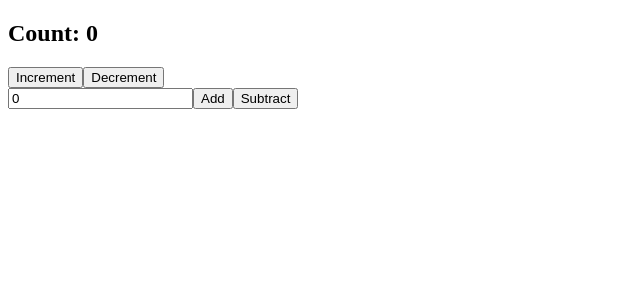
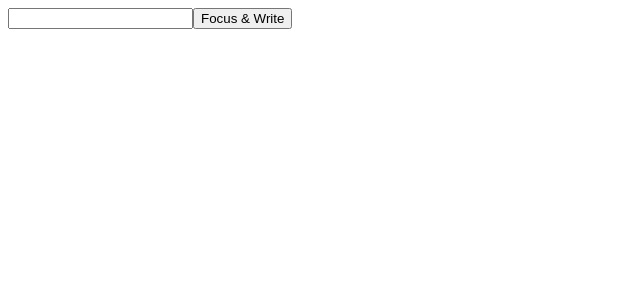
Before and after one commit to AfiyaZannuba/React-Learning, a React (Vite) app: page / in a window 1280 px wide. Shown: the top 300 px of the page, without its empty margins (0-640 px from the left). Built offline with nearby package versions, Linux system fonts and the light colour scheme.

Commit message:
useRef example program

```diff
--- a/src/App.jsx
+++ b/src/App.jsx
@@ -1,10 +1,14 @@
-import Counterr from "./components/Counterr"
-
-
+import { useRef } from "react"
 const App = () => {
+  const inputElement = useRef(null);
+  const focusInput = () => {
+    inputElement.current.focus();
+    inputElement.current.value = 'Afiya'
+  }
   return (
     <div>
-      <Counterr />
+      <input type="text" ref={inputElement} />
+      <button onClick={()=> focusInput()}>Focus & Write</button>
     </div>
   )
 }
```
